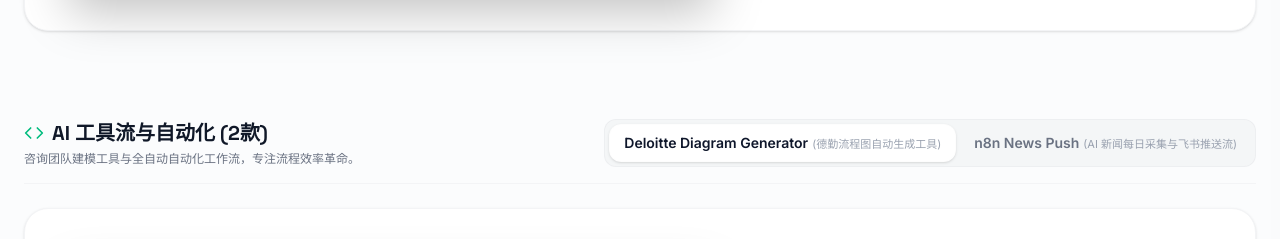
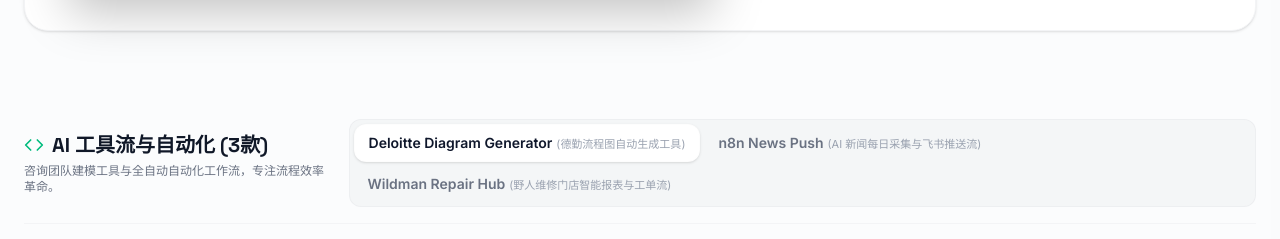
Before and after one commit to lzllzllzllzllzl/Lin-Zhili-Portfolio-Pro, a React (Vite) app: page / in a window 1280 px wide. Shown: the part 1576-1815 px from the top of the page. Built offline with nearby package versions, Linux system fonts and the light colour scheme.

Commit message:
feat: add Wildman Repair Hub project
Integrate the Wildman Repair Hub system into the portfolio to showcase automotive repair workflow automation and data analytics capabilities.

```diff
--- a/src/App.tsx
+++ b/src/App.tsx
@@ -26,7 +26,7 @@
 
 export default function App() {
   const coreProjects = softwareProjects.filter(p => ['linkmind', 'ops-refiner', 'parking'].includes(p.id));
-  const workflowProjects = softwareProjects.filter(p => ['deloitte-diagram', 'ai-n8n'].includes(p.id));
+  const workflowProjects = softwareProjects.filter(p => ['deloitte-diagram', 'ai-n8n', 'wildman-repair'].includes(p.id));
 
   const [selectedCoreId, setSelectedCoreId] = useState<string>('linkmind');
   const [selectedWorkflowId, setSelectedWorkflowId] = useState<string>('deloitte-diagram');
@@ -283,7 +283,7 @@
               <div className="space-y-1">
                 <h3 className="text-xl font-display font-bold text-gray-900 flex items-center gap-2">
                   <Code className="w-5 h-5 text-emerald-500" />
-                  <span>AI 工具流与自动化 (2款)</span>
+                  <span>AI 工具流与自动化 (3款)</span>
                 </h3>
                 <p className="text-xs text-gray-500">
                   咨询团队建模工具与全自动自动化工作流，专注流程效率革命。
--- a/src/data.ts
+++ b/src/data.ts
@@ -191,6 +191,26 @@
       { title: 'LLM 智能精炼', description: '调用豆包 API 自动转译、去重，并提炼 30 秒 即可读完的精干摘要。', icon: 'Cpu' },
       { title: '飞书优雅渲染', description: '生成包含分级标题、重点标记和原文超链接的飞书标准卡片。', icon: 'MessageSquare' }
     ]
+  },
+  {
+    id: 'wildman-repair',
+    name: 'Wildman Repair Hub',
+    chineseName: '野人维修门店智能报表与工单流',
+    tagline: '面向汽车/设备维修门店的数据可视化、经营分析与自动化报表中心',
+    tags: ['门店数字化', '自动化报表', '工单管理', '经营分析'],
+    description: '针对维修服务与汽车/设备维修门店工单流转不透明、跨店经营数据分散的痛点，我自研开发了 Wildman Repair Hub 智能报表与工单流系统。系统集成门店工单全生命周期追踪、多维度维修数据看板、自动汇总经营分析报告以及可视化报表生成，大幅提效门店运营与数据对齐流程。',
+    highlights: [
+      '门店经营与维修数据可视化看板：实时监控维修工单流转状态、营收结构与配件消耗分析。',
+      '自动化经营报告与报表导出：一键生成门店日/周/月度经营分析报告，支持标准数据同步与离线导出。',
+      '跨门店工单与服务流程对齐：统一多门店维修进度与客户回访提醒，降低运营协同与履约沟通成本。'
+    ],
+    githubUrl: 'https://github.com/lzllzllzllzllzl/Wildman-Repair-Hub',
+    vercelUrl: 'https://wildman-repair-demo.vercel.app/store/report',
+    mockupFeatures: [
+      { title: '经营数据看板', description: '实时监控门店维修工单、营收趋势及配件流转，直观掌控经营全貌。', icon: 'BarChart2' },
+      { title: '自动化报表生成', description: '一键萃取门店多维运营指标，自动输出标准化经营报告与报表。', icon: 'FileText' },
+      { title: '工单响应与协同', description: '全流程跟踪维修进展与交付履约，实现跨团队极低延迟信息传递。', icon: 'Clock' }
+    ]
   }
 ];
 
```
Also changed, not shown: 1 other file (tests, documents, lock files or other folders).
